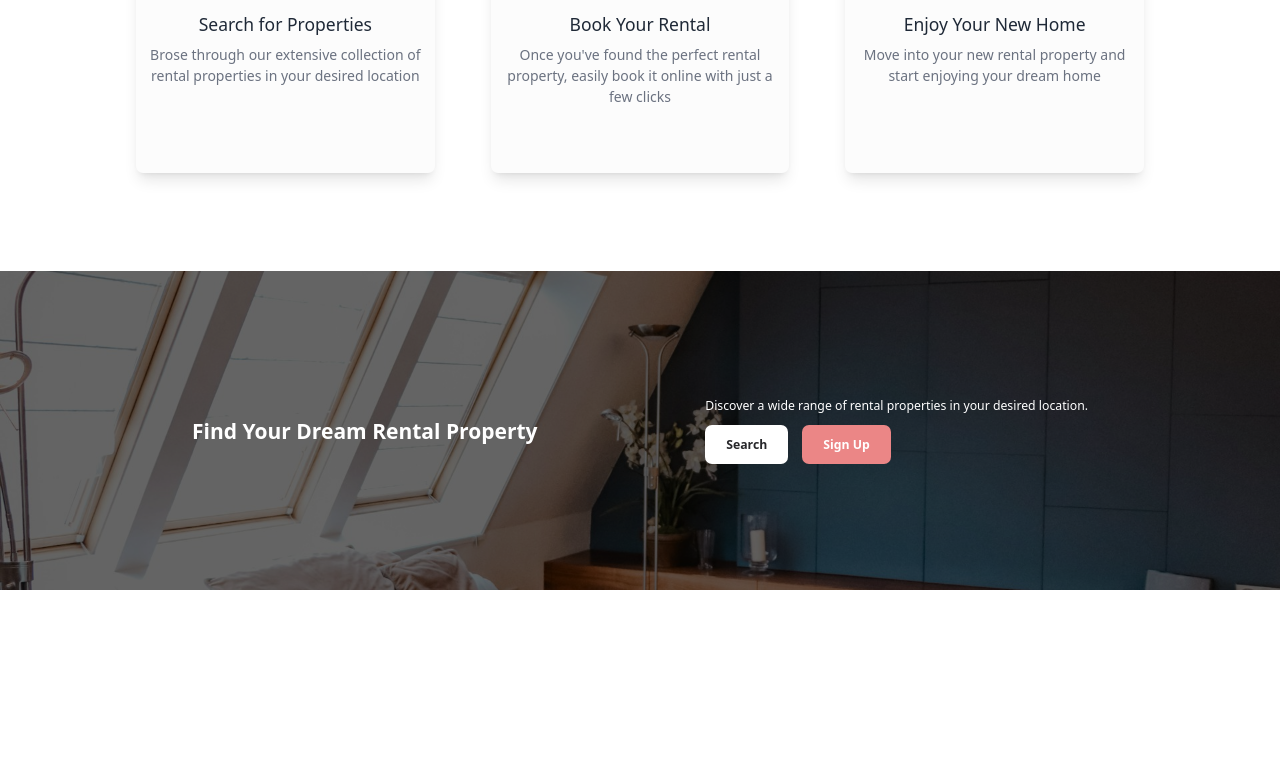
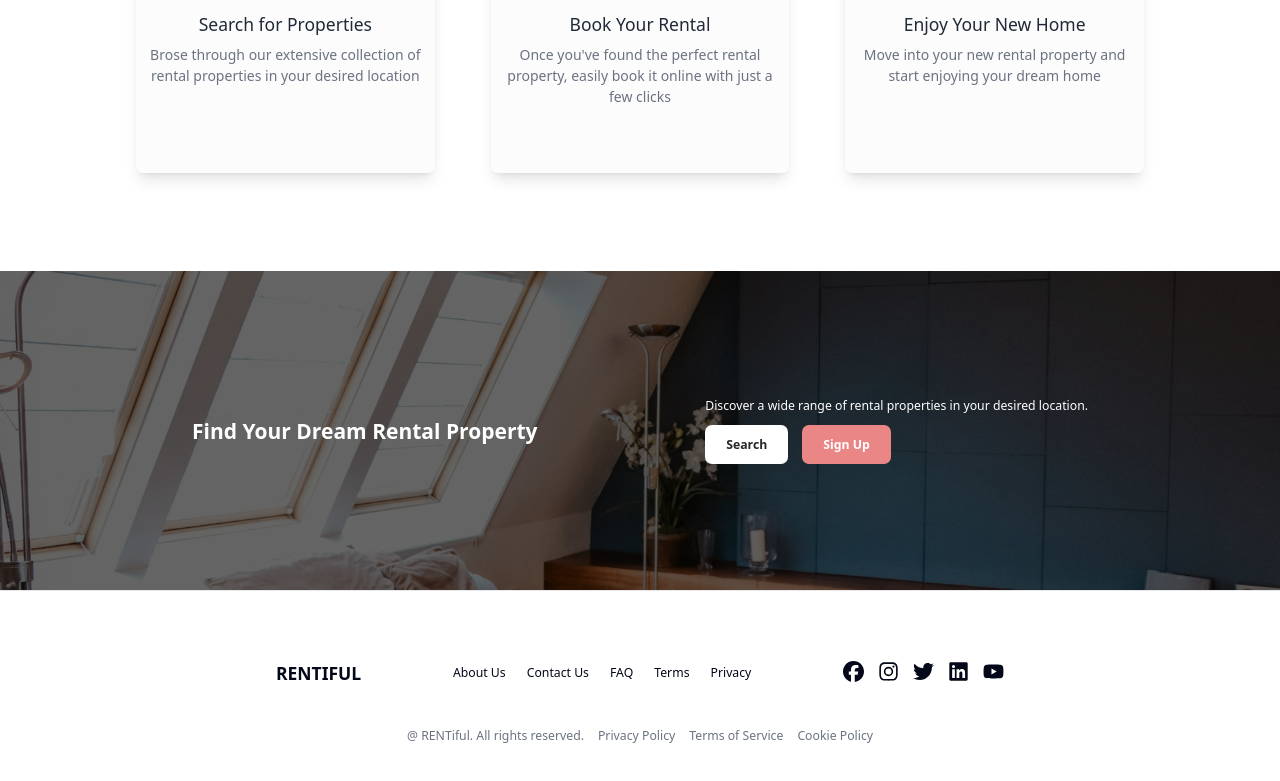
Before and after one commit to RJ-Tabelon/RentalRabbit, a Next.js app in the folder client/: page /landing in a window 1280 px wide. Shown: the part 1781-2562 px from the top of the page. Before the commit the page ends 2371 px from the top, so only its background shows below. Built offline with nearby package versions, Linux system fonts and the light colour scheme; no server answers.

Commit message:
Footer section

```diff
--- a/client/package.json
+++ b/client/package.json
@@ -9,6 +9,9 @@
     "lint": "next lint"
   },
   "dependencies": {
+    "@fortawesome/fontawesome-svg-core": "^7.0.0",
+    "@fortawesome/free-brands-svg-icons": "^7.0.0",
+    "@fortawesome/react-fontawesome": "^3.0.1",
     "@hookform/resolvers": "^5.2.1",
     "@radix-ui/react-avatar": "^1.1.10",
     "@radix-ui/react-checkbox": "^1.3.3",
--- /dev/null
+++ b/client/src/app/(nondashboard)/landing/FooterSection.tsx
@@ -0,0 +1,82 @@
+import Link from 'next/link';
+import React from 'react';
+import { FontAwesomeIcon } from '@fortawesome/react-fontawesome';
+import {
+  faFacebook,
+  faInstagram,
+  faTwitter,
+  faLinkedin,
+  faYoutube,
+} from '@fortawesome/free-brands-svg-icons'
+
+const FooterSection = () => {
+  return (
+    <footer className='border-t border-gray-200 py-20'>
+      <div className='max-w-4xl mx-auto px-6 sm:px-8'>
+        <div className='flex flex-col md:flex-row justify-between items-center'>
+          <div className='mb-4'>
+            <Link href='/' className='text-xl font-bold' scroll={false}>
+              RENTIFUL
+            </Link>
+          </div>
+          <nav className='mb-4'>
+            <ul className='flex space-x-6'>
+              <li>
+                <Link href='/about'>About Us</Link>
+              </li>
+              <li>
+                <Link href='/contact'>Contact Us</Link>
+              </li>
+              <li>
+                <Link href='/faq'>FAQ</Link>
+              </li>
+              <li>
+                <Link href='/terms'>Terms</Link>
+              </li>
+              <li>
+                <Link href='/privacy'>Privacy</Link>
+              </li>
+            </ul>
+          </nav>
+          <div className='flex space-x-4 mb-4'>
+            <a
+              href='#'
+              aria-label='Facebook'
+              className='hover:text-primary-600'
+            >
+              <FontAwesomeIcon icon={faFacebook} className='h-6 w-6' />
+            </a>
+            <a
+              href='#'
+              aria-label='Instagram'
+              className='hover:text-primary-600'
+            >
+              <FontAwesomeIcon icon={faInstagram} className='h-6 w-6' />
+            </a>
+            <a href='#' aria-label='Twitter' className='hover:text-primary-600'>
+              <FontAwesomeIcon icon={faTwitter} className='h-6 w-6' />
+            </a>
+            <a
+              href='#'
+              aria-label='LinkedIn'
+              className='hover:text-primary-600'
+            >
+              <FontAwesomeIcon icon={faLinkedin} className='h-6 w-6' />
+            </a>
+            <a href='#' aria-label='YouTube' className='hover:text-primary-600'>
+              <FontAwesomeIcon icon={faYoutube} className='h-6 w-6' />
+            </a>
+          </div>
+        </div>
+        <div className='mt-8 text-center text-sm text-gray-500 flex justify-center space-x-4'>
+          <span>@ RENTiful. All rights reserved.</span>
+          <Link href='/privacy'>Privacy Policy</Link>
+          <Link href='/terms'>Terms of Service</Link>
+          <Link href='/cookies'>Cookie Policy</Link>
+        </div>
+      </div>
+    </footer>
+  );
+};
+
+export default FooterSection;
--- a/client/src/app/(nondashboard)/landing/page.tsx
+++ b/client/src/app/(nondashboard)/landing/page.tsx
@@ -3,6 +3,7 @@
 import FeaturesSection from './FeaturesSection'
 import DiscoverSection from './DiscoverSection'
 import CallToActionSection from './CallToActionSection'
+import FooterSection from './FooterSection'
 
 const Landing = () => {
   return (
@@ -11,6 +12,7 @@
       <FeaturesSection />
       <DiscoverSection />
       <CallToActionSection />
+      <FooterSection />
     </div>
   )
 }
```
Also changed, not shown: 1 other file (tests, documents, lock files or other folders).
